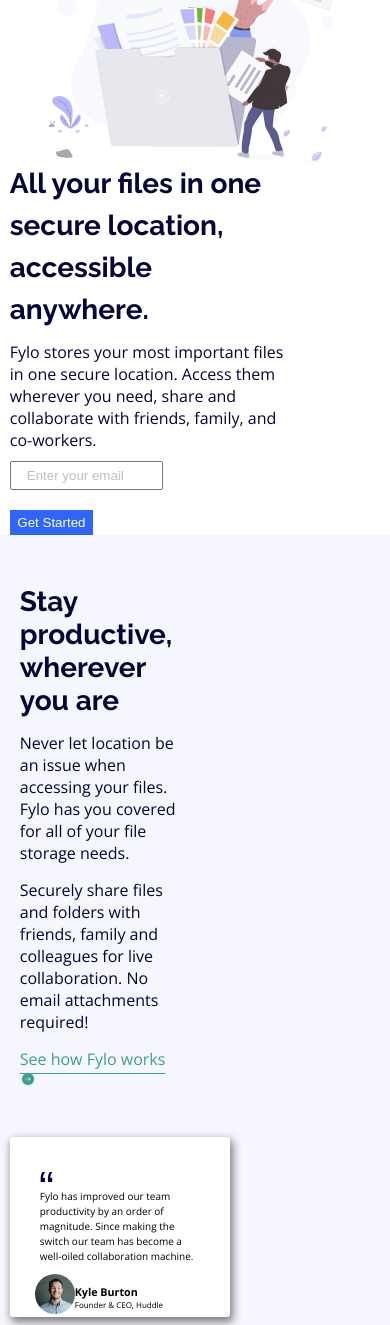
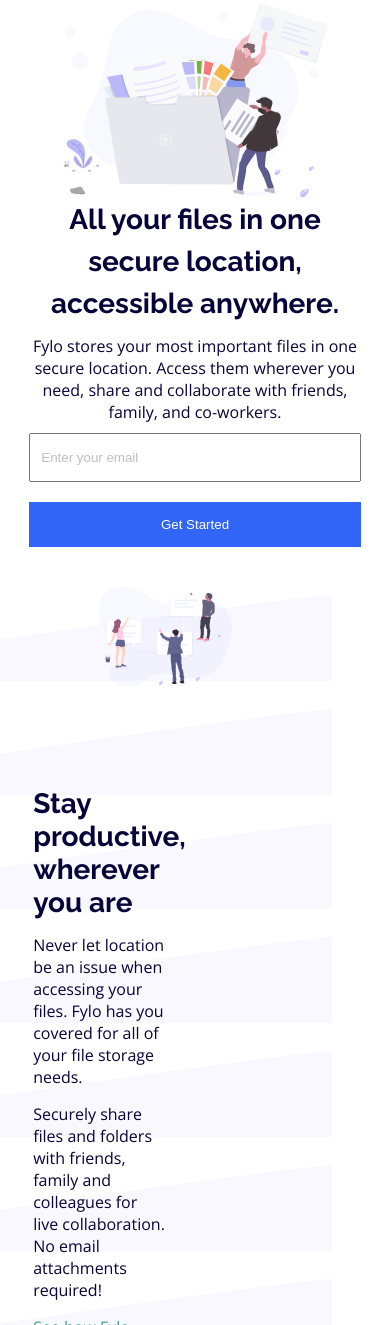
Before and after one commit to Mecylinda/Fylo-LandingPage, a plain HTML site: page index.html in a window 390 px wide. Shown: the part 115-1440 px from the top of the page. Drawn offline with nearby package versions, Linux system fonts and the light colour scheme; a web font is replaced by a local one.

Commit message:
updated the responsiveness

```diff
--- a/index.html
+++ b/index.html
@@ -60,15 +60,10 @@
       </div>
     </section>
     <section class="B">
-
-      <div class="illustration-2 ">
-        <div class="control">
-
-
-          <div class="text ">
-            <h3 class="text-heading">
+<div class="illustration-2 control">
+  <div class="text ">
+    <h3 class="text-heading">
               Stay productive, wherever you are
-
             </h3>
             <p>Never let location be an issue when accessing your files. Fylo has you
               covered for all of your file storage needs.</p>
@@ -77,9 +72,7 @@
               live collaboration. No email attachments required!
             </p>
             <a href="">See how Fylo works <img src="./images/icon-arrow.svg" alt=""></a>
-                </div>
-
-            <div class="card">
+              <div class="card">
               <div class="quote-box">
                 <img src="./images/icon-quotes.svg" alt="">
                 <p>Fylo has improved our team productivity by an order of magnitude. Since
@@ -90,19 +83,18 @@
                 <div class="Avatar-text">
                   <h6> Kyle Burton</h6>
                   <p>Founder & CEO, Huddle</p>
+                 </div>
+            </div>
+             </div>
+  </div>
+  <div class="img"><img src="./images/illustration-2.svg" class="image" alt=""></div>
 
 
-                 </div>
 
-            </div>
+  <div >
 
 
-          </div>
-          <div class="image">
-            <img src="./images/illustration-2.svg" alt="">
-          </div>
-        </div>
-      </div>
+
 
     </section>
     <section class="C">
@@ -168,32 +160,6 @@
       </div>
   </div>
   </footer>
-  </div>
-
-
-
-
-
-
-
-
-
-
-
-
-
-
-
-
-
-
-
-
-
-
-
-
-
-</body>
+  </body>
 
 </html>
--- a/style.css
+++ b/style.css
@@ -13,7 +13,7 @@
 }
 
 .control{
-    margin: auto;
+    margin: 0 auto;
     width: 95%;
     max-width: 1440px;
 }
@@ -87,6 +87,11 @@ input::placeholder{
   width: 75%;
 
 }
+.B{
+   margin-top: 20px;
+    background-image: url(./images/bg-curve-desktop.svg);
+
+}
 .hero-B {
     /* width: 50%; */
     display: flex;
@@ -99,10 +104,9 @@ input::placeholder{
     height:  100px;
 }
 .illustration-2{
-    background-color: hsl(240, 75%, 98%);
-    display: flex;
-    justify-content: center;
-
+display: flex;
+justify-content: space-between;
+ /* background-color: hsl(240, 75%, 98%); */
 }
 h3{
     font-family: Raleway;
@@ -125,16 +129,21 @@ h3{
 }
 .illustration-2 .text{
     width: 50%;
-    padding: 10px;
+    margin-top: 80px;
+
+
 }
 
-.illustration-2 .image{
+.illustration-2  .image{
     width: 50%;
+
+
+}
+.img{
+    width: 80%;
     display: flex;
-    justify-content: end;
-}
-.image img{
-    width: 80%;
+    justify-content: center;
+    align-items: center;
 }
 .Avatar{
     display: flex;
@@ -257,9 +266,13 @@ footer{
 
 
 @media  screen and (max-width: 600px){
+
     .nav {
             display: flex;
             justify-content: center;
+            align-items: center;
+            width: 80%;
+
 
         }
     .nav img{
@@ -268,11 +281,29 @@ footer{
     }
         .menu li {
         padding: 0 10px;
+        font-size: 10px;
+
         }
     .illustration-1 {
             display: flex;
             flex-direction: column;
+            margin-top: 70px;
+            width: 85%;
 
+        }
+        .hero-A h3, .hero-A p, .hero-A .btn{
+            width: 100%;
+            text-align: center;
+        }
+        .hero-A input{
+            width: 100%;
+            outline: hsl(243, 87%, 12%);
+            padding: 15px 0;
+        }
+         .hero-A button{
+            width: 100%;
+            padding: 15px 0;
+            background-color: hsl(224, 93%, 58%);
         }
      .btn {
              display: flex;
@@ -293,7 +324,7 @@ footer{
             align-items: center;
         }
         .illustration-2 {
-
+        width: 80%;
          display: flex;
          flex-direction: column;
          justify-content: center;
@@ -301,10 +332,25 @@ footer{
 
 
      }
+     .B{
+        width: 85%;
+     }
+     .img{
+        order: 1;
+        width: 100%;
+
+     }
+     .image{
+         width: 500px;
+         align-items: center;
+     }
+     .text{
+        order: 2;
+     }
          .illustration-2 .image {
              /* width: 50%; */
-             display: flex;
-             flex-direction: column;
+             /* display: flex;
+             flex-direction: column; */
 
          }
 
```
